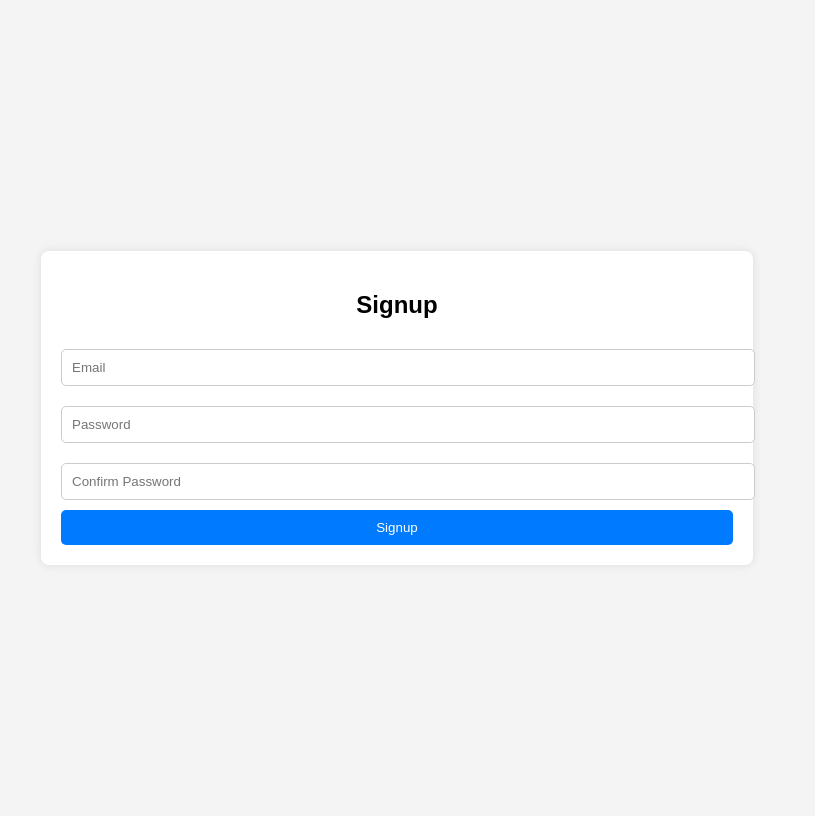
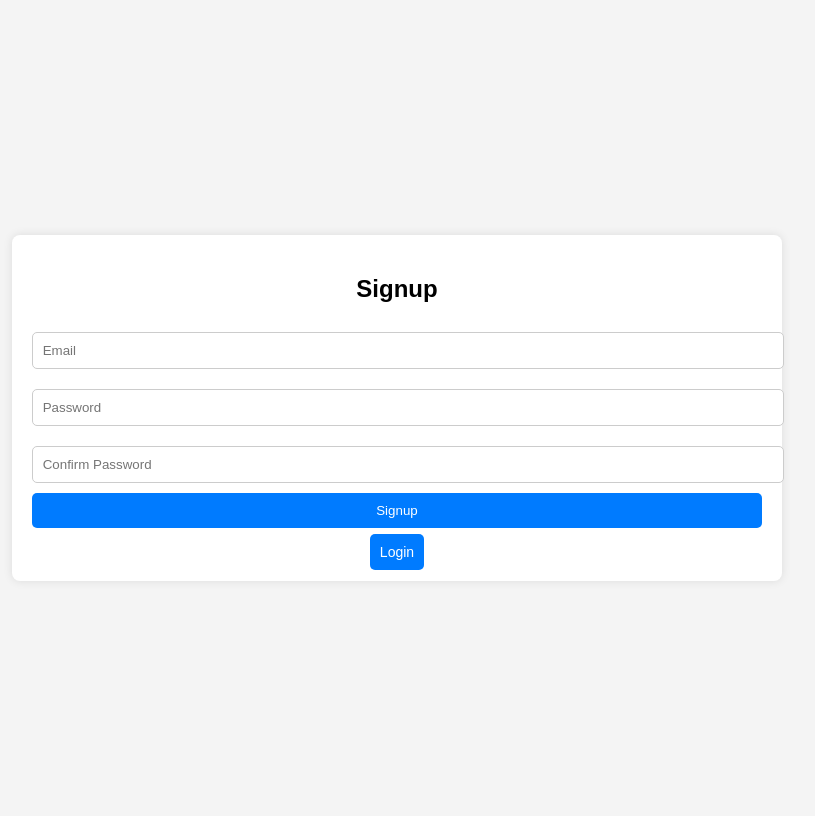
Before and after one commit to PluvioXO/Prog-2-CW, a Flask app: page /register in a window 1280 px wide. Shown: the whole page, without its empty margins (243-1058 px from the left). Run offline with Flask 3, Linux system fonts and the light colour scheme.

Commit message:
Organised directory for clear difference in styling and html for frontend

```diff
--- /dev/null
+++ b/static/register.css
@@ -0,0 +1,55 @@
+body {
+    font-family: Arial, sans-serif;
+    display: flex;
+    justify-content: center;
+    align-items: center;
+    height: 100vh;
+    background-color: #f4f4f4;
+}
+.signup-container {
+    background: white;
+    padding: 20px;
+    border-radius: 8px;
+    box-shadow: 0 0 10px rgba(0, 0, 0, 0.1);
+    text-align: center;
+}
+input {
+    width: 100%;
+    padding: 10px;
+    margin: 10px 0;
+    border: 1px solid #ccc;
+    border-radius: 5px;
+}
+button {
+    width: 100%;
+    padding: 10px;
+    background: #007bff;
+    color: white;
+    border: none;
+    border-radius: 5px;
+    cursor: pointer;
+    margin-bottom: 15px;
+}
+button:hover {
+    background: #0056b3;
+}
+
+.btn {
+    width: 100%;
+    padding: 10px;
+    background: #007bff;
+    color: white;
+    border: none;
+    border-radius: 5px;
+    cursor: pointer;
+    margin-bottom: 15px;
+    font-size: 14px;
+}
+
+a {
+    text-decoration: none;
+}
+
+a:hover {
+    background: #0056b3;
+}
--- a/templates/auth/register.html
+++ b/templates/auth/register.html
@@ -6,42 +6,7 @@
     <meta charset="UTF-8">
     <meta name="viewport" content="width=device-width, initial-scale=1.0">
     <title>Signup Page</title>
-    <style>
-        body {
-            font-family: Arial, sans-serif;
-            display: flex;
-            justify-content: center;
-            align-items: center;
-            height: 100vh;
-            background-color: #f4f4f4;
-        }
-        .signup-container {
-            background: white;
-            padding: 20px;
-            border-radius: 8px;
-            box-shadow: 0 0 10px rgba(0, 0, 0, 0.1);
-            text-align: center;
-        }
-        input {
-            width: 100%;
-            padding: 10px;
-            margin: 10px 0;
-            border: 1px solid #ccc;
-            border-radius: 5px;
-        }
-        button {
-            width: 100%;
-            padding: 10px;
-            background: #007bff;
-            color: white;
-            border: none;
-            border-radius: 5px;
-            cursor: pointer;
-        }
-        button:hover {
-            background: #0056b3;
-        }
-    </style>
+    <link rel="stylesheet" href="{{ url_for('static', filename='register.css') }}">
 </head>
 <body>
     <div class="signup-container">
@@ -51,6 +16,7 @@
             <input type="password" name="password" placeholder="Password" required>
             <input type="password" name="confirm_password" placeholder="Confirm Password" required>
             <button type="submit">Signup</button>
+            <a class='btn' href="{{ url_for('login') }}">Login</a>
         </form>
     </div>
 </body>
```
Also changed, not shown: static/login.css (added, +55 -0 lines), templates/auth/login.html (+2 -36 lines), templates/landing.html (+13 -0 lines).
